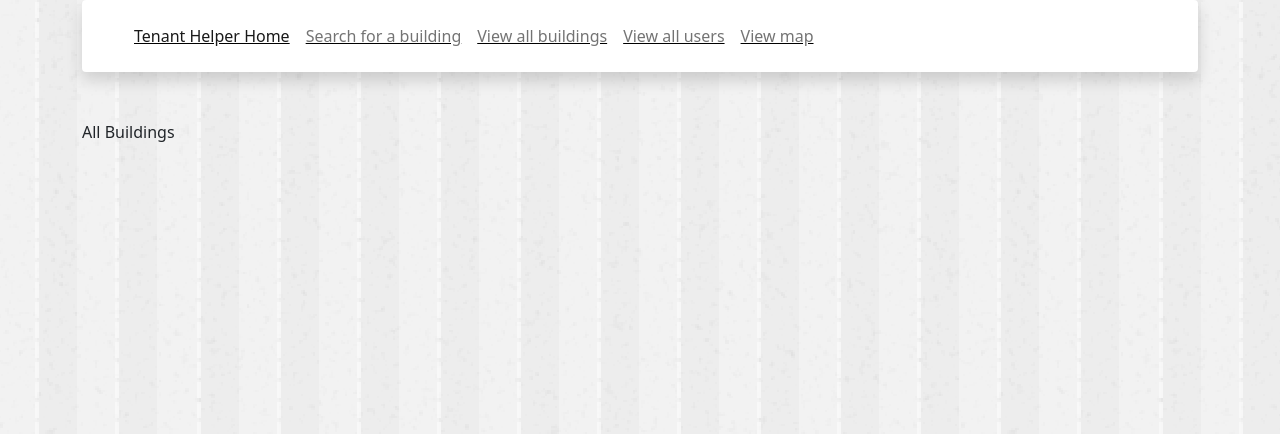
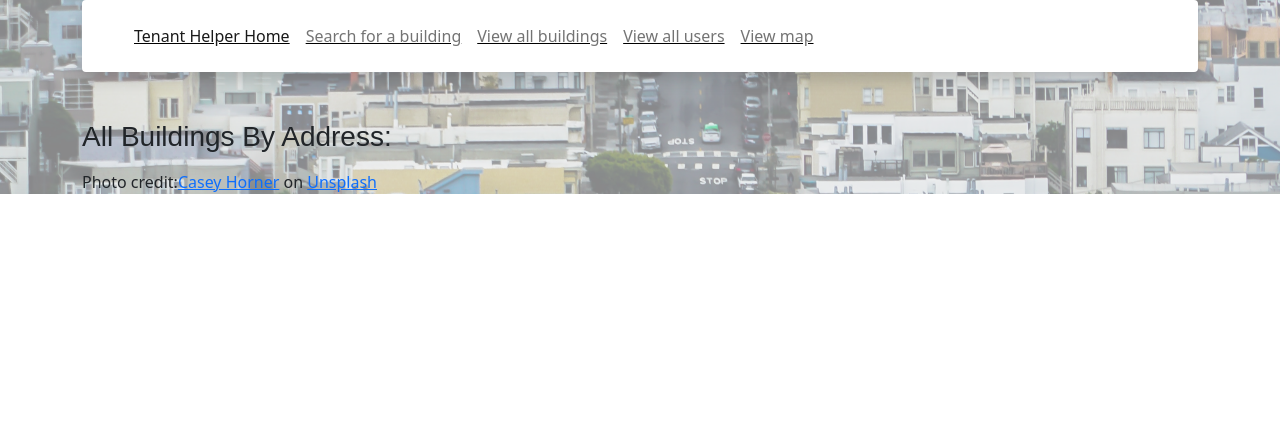
Before and after one commit to shoshlavosh/project, a Flask app: page /buildings in a window 1280 px wide. Shown: the top 434 px of the page. Run offline with Flask 2, Linux system fonts and the light colour scheme; data that the repository does not hold is empty.

Commit message:
changed image on all buildings page

```diff
--- a/static/css/all_buildings.css
+++ b/static/css/all_buildings.css
@@ -1,13 +1,17 @@
-body {
-    background: url("/static/img/crisp_paper_ruffles_@2X.png") repeat center center;
-    /* background-size: cover;
-    background-repeat: repeat; */
-    /* width: 100%;
+.bg_allbuildings {
+    background: url("/static/img/casey-horner-vg2Dn0pRBIk-unsplash.jpg") no-repeat center center;
+    background-size: cover;
+    background-attachment: fixed;
+    width: 100%;
     height: 100%;
     top: 0;
     left: 0;
-    position: absolute; */
-    opacity: 1;
+    position: absolute;
+    opacity: 0.5;
     z-index: -1;
-    /* filter: blur(2px);   */
 }
+
+body {
+    width: 100%;
+    position: absolute;
+}
--- a/static/css/project.css
+++ b/static/css/project.css
@@ -8,7 +8,7 @@
     position: absolute;
     opacity: 0.5;
     z-index: -1;
-    filter: blur(2px);
+    filter: blur(1px);
   }
 
 
--- a/templates/all_buildings.html
+++ b/templates/all_buildings.html
@@ -4,18 +4,20 @@
 <link rel="stylesheet" href="/static/css/all_buildings.css">
 {% endblock %}
 {% block body %}
-<div class="bgpattern"></div>
-  <hi>All Buildings</hi>
+<div class="bg_allbuildings"></div>
+  <h3>All Buildings By Address:</h3>
 <ul>
 {% for building in buildings %}
-  <!-- <li>{{ building }}</li> -->
   <li>
-      <a href="/buildings/{{ building.building_id }}">Building address:</a>
+      <a href="/buildings/{{ building.building_id }}">
       {{ building.street_number}} {{ building.street_name }}
       {{ building.street_suffix }}
       {{ building.zip_code}}
+    </a>
   </li>
 {% endfor %}
 </ul>
-
+<footer>
+  Photo credit:<a href="https://unsplash.com/@mischievous_penguins?utm_source=unsplash&utm_medium=referral&utm_content=creditCopyText">Casey Horner</a> on <a href="https://unsplash.com/s/photos/birds-eye-san-francisco?utm_source=unsplash&utm_medium=referral&utm_content=creditCopyText">Unsplash</a>
+</footer>
 {% endblock body %}
--- a/templates/index.html
+++ b/templates/index.html
@@ -20,11 +20,7 @@
     </div>
   </div>
 
-
-
-
-
-    <h2>Navigation</h2>
+    <h3>What would you like to do?</h3>
     <ul>
       <li><a href="/search">Search for a building</a></li>
       <li><a href="/buildings">View all buildings</a></li>
```
Also changed, not shown: static/css/search.css (added, +12 -0 lines), templates/address_search.html (+8 -2 lines), static/img/beige-tiles.png (deleted), static/img/casey-horner-vg2Dn0pRBIk-unsplash.jpg (added), static/img/crisp_paper_ruffles_@2X.png (deleted), static/img/marten-newhall-uAFjFsMS3YY-unsplash.jpg (added), 2 other files.
